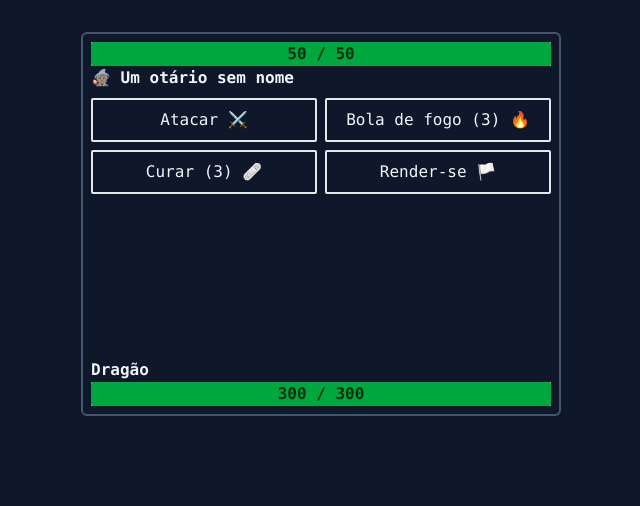
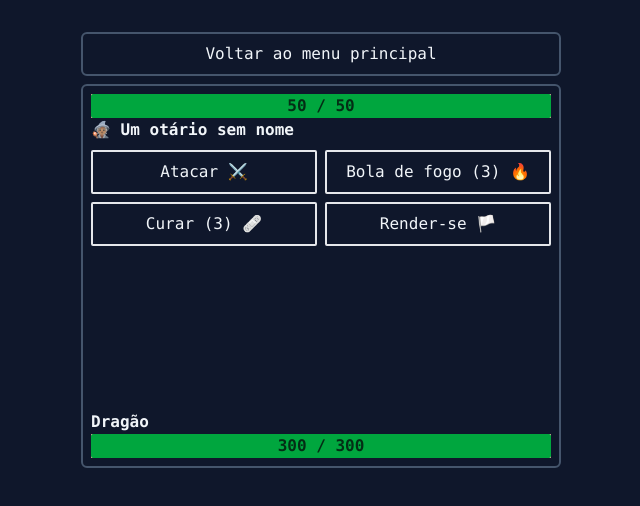
Before and after one commit to daviprios/little-rpg, a React (Vite) app: page / in a window 1280 px wide. Both pictures are taken after a click on the button "Confirmar". Shown: the top 506 px of the page, without its empty margins (319-959 px from the left). Built offline with nearby package versions, Linux system fonts and the light colour scheme.

Commit message:
add back to menu to game view

```diff
--- a/src/views/Game.tsx
+++ b/src/views/Game.tsx
@@ -29,6 +29,14 @@ export default function Game() {
 
 	return (
 		<div className='flex flex-col gap-2'>
+			<div className='flex'>
+				<button
+					className='border-2 rounded-md border-slate-600 py-2 px-4 cursor-pointer hover:bg-slate-600 w-full'
+					onClick={() => setNavigationView('MENU')}
+				>
+					Voltar ao menu principal
+				</button>
+			</div>
 			<div className='border-2 border-slate-600 rounded-md w-[30rem] h-96 p-2 flex flex-col justify-between gap-2'>
 				<div>
 					<HealthBar {...player} />
@@ -80,16 +88,6 @@ export default function Game() {
 					<HealthBar {...dragon} />
 				</div>
 			</div>
-			{isGameEnd && (
-				<div className='flex'>
-					<button
-						className='border-2 rounded-md border-slate-600 py-2 px-4 cursor-pointer hover:bg-slate-600 w-full'
-						onClick={() => setNavigationView('MENU')}
-					>
-						Voltar ao menu principal
-					</button>
-				</div>
-			)}
 		</div>
 	)
 }
```
